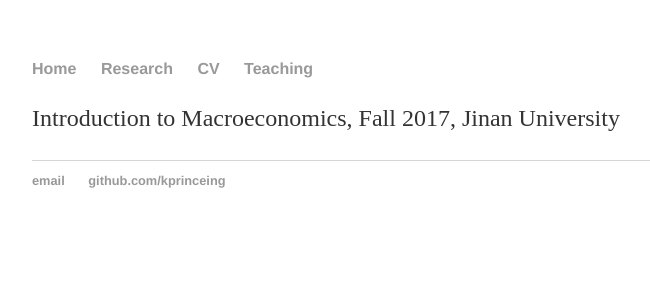
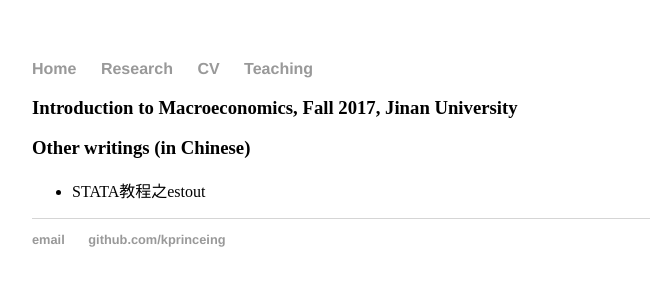
Before and after one commit to kprinceing/kprinceing.github.io, a Jekyll site: the page built from teaching.html, in a window 1280 px wide. Shown: the top 300 px of the page, without its empty margins (160-810 px from the left). Built offline with Jekyll 4.4.1, drawn with Linux system fonts in a browser that asks for light colours.

Commit message:
Update teaching.html

```diff
--- a/teaching.html
+++ b/teaching.html
@@ -3,5 +3,11 @@ layout: default
 title: teaching
 ---
 <div class="blurb">
-	<p> Introduction to Macroeconomics, Fall 2017, Jinan University</p>
+	<h3> Introduction to Macroeconomics, Fall 2017, Jinan University</h3>
+	<h3> Other writings (in Chinese)</h3>
+	<ul>
+		<li> STATA教程之estout
+
+	</ul>
+
 </div><!-- /.blurb -->
```
